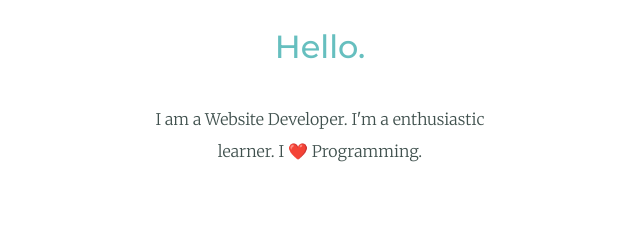
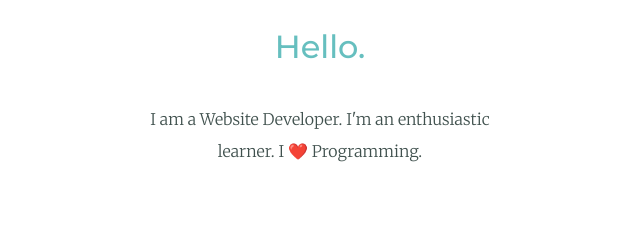
Before and after one commit to Akshayjay/Portfolio, a plain HTML site: page index.html in a window 1280 px wide. Shown: the part 1041-1280 px from the top of the page, 320-960 px from the left. Drawn offline with Linux system fonts and the light colour scheme.

Commit message:
Update index.html

```diff
--- a/index.html
+++ b/index.html
@@ -20,7 +20,7 @@
       <div class="profile">
         <img src="images\akshay.png" alt="">
         <h2>Hello.</h2>
-        <p class="intro">I am a Website Developer. I'm a enthusiastic learner. I ❤️ Programming.</p>
+        <p class="intro">I am a Website Developer. I'm an enthusiastic learner. I ❤️ Programming.</p>
       </div>
       <hr>
       <div class="skills">
```
